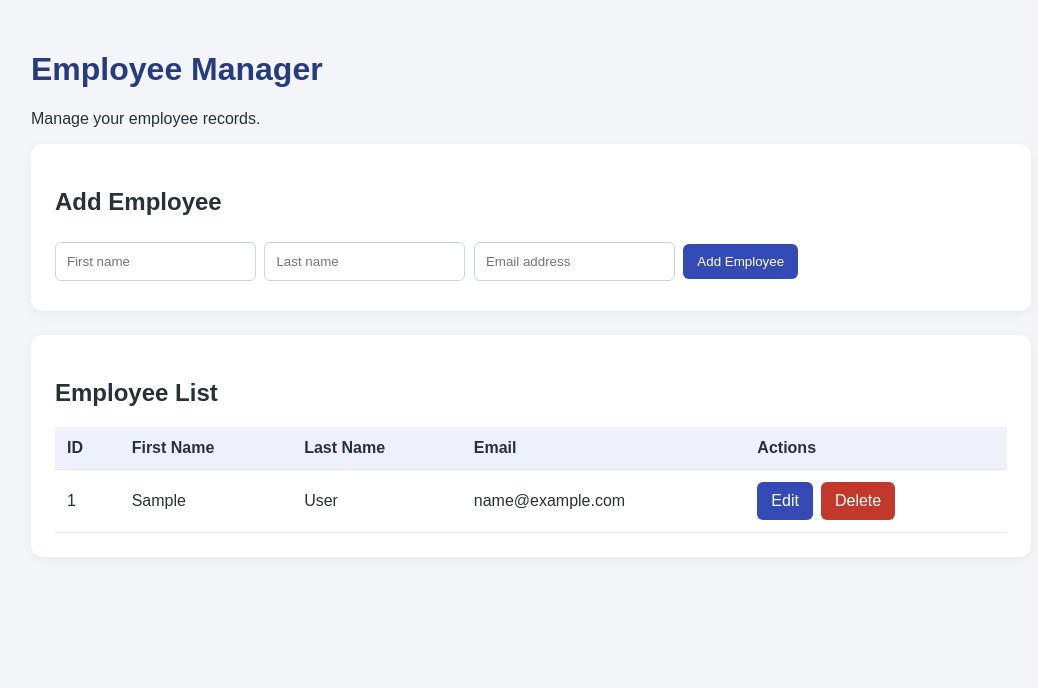
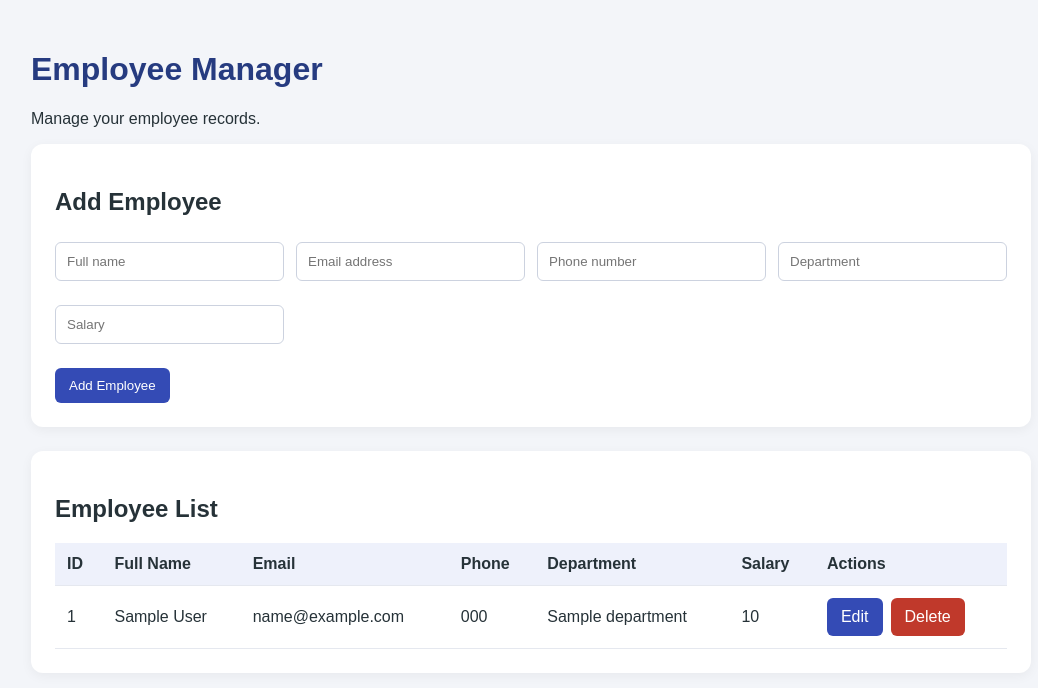
Before and after one commit to Gimhani06/-employee-manager-springboot1, a Spring app: template src/main/resources/templates/employees.html in a window 1280 px wide. Shown: the top 688 px of the page, without its empty margins (109-1147 px from the left). Run offline with Thymeleaf, Linux system fonts and the light colour scheme; the template is opened without the code that fills it: most values are stand-ins (such as "Sample title", 1, 10 or a date in 2020); data that the repository does not hold is empty.

Commit message:
Fix employee validation and startup configuration

```diff
--- a/pom.xml
+++ b/pom.xml
@@ -42,7 +42,10 @@
 			<groupId>org.springframework.boot</groupId>
 			<artifactId>spring-boot-starter-webmvc</artifactId>
 		</dependency>
-
+		<dependency>
+			<groupId>org.springframework.boot</groupId>
+			<artifactId>spring-boot-starter-thymeleaf</artifactId>
+		</dependency>
 		<dependency>
 			<groupId>org.springframework.boot</groupId>
 			<artifactId>spring-boot-devtools</artifactId>
@@ -75,7 +78,6 @@
 			<scope>test</scope>
 		</dependency>
 	</dependencies>
-
 	<build>
 		<plugins>
 			<plugin>
--- /dev/null
+++ b/postman/globals/workspace.globals.yaml
@@ -0,0 +1,2 @@
+name: Globals
+values: []
--- a/src/main/java/com/example/employeemanager/model/Employee.java
+++ b/src/main/java/com/example/employeemanager/model/Employee.java
@@ -33,6 +33,7 @@ public class Employee {
     @NotBlank(message = "Department is required")
     private String department;
 
+    @NotNull(message = "Salary is required")
     @Positive(message = "Salary must be greater than zero")
     private Double salary;
 }
--- a/src/main/resources/application.properties
+++ b/src/main/resources/application.properties
@@ -6,7 +6,5 @@ spring.datasource.password=
 # ---- JPA / Hibernate ----
 spring.jpa.hibernate.ddl-auto=update
 spring.jpa.show-sql=true
-# ---- Thymeleaf ---
-spring.thymeleaf.cache=false
 
-server.port=8081
+server.port=8084
--- a/src/main/resources/templates/employees.html
+++ b/src/main/resources/templates/employees.html
@@ -1,4 +1,3 @@
-
 <!DOCTYPE html>
 <html lang="en" xmlns:th="http://www.thymeleaf.org">
 <head>
@@ -25,10 +24,16 @@
             margin-bottom: 24px;
             box-shadow: 0 3px 12px #0000000d;
         }
+        .form-grid {
+            display: grid;
+            grid-template-columns: repeat(auto-fit, minmax(220px, 1fr));
+            gap: 12px;
+        }
         input {
             box-sizing: border-box;
+            width: 100%;
             padding: 11px;
-            margin: 6px 4px 6px 0;
+            margin: 6px 0;
             border: 1px solid #ccd2df;
             border-radius: 6px;
         }
@@ -72,20 +77,37 @@
            th:text="${errorMessage}"></p>
 
         <form th:action="@{/save}" th:object="${employee}" method="post">
-            <input type="text" th:field="*{firstName}"
-                   placeholder="First name" required>
-            <input type="text" th:field="*{lastName}"
-                   placeholder="Last name" required>
-            <input type="email" th:field="*{email}"
-                   placeholder="Email address" required>
+            <div class="form-grid">
+                <div>
+                    <input type="text" th:field="*{fullName}" placeholder="Full name" required>
+                    <div class="error" th:if="${#fields.hasErrors('fullName')}" th:errors="*{fullName}"></div>
+                </div>
+                <div>
+                    <input type="email" th:field="*{email}" placeholder="Email address" required>
+                    <div class="error" th:if="${#fields.hasErrors('email')}" th:errors="*{email}"></div>
+                </div>
+                <div>
+                    <input type="tel"
+                           th:field="*{phone}"
+                           placeholder="Phone number"
+                           required
+                           pattern="[0-9]{10}"
+                           maxlength="10"
+                           inputmode="numeric"
+                           title="Phone must contain exactly 10 digits">
+                    <div class="error" th:if="${#fields.hasErrors('phone')}" th:errors="*{phone}"></div>
+                </div>
+                <div>
+                    <input type="text" th:field="*{department}" placeholder="Department" required>
+                    <div class="error" th:if="${#fields.hasErrors('department')}" th:errors="*{department}"></div>
+                </div>
+                <div>
+                    <input type="number" step="0.01" th:field="*{salary}" placeholder="Salary" required>
+                    <div class="error" th:if="${#fields.hasErrors('salary')}" th:errors="*{salary}"></div>
+                </div>
+            </div>
+            <br>
             <button type="submit">Add Employee</button>
-
-            <div class="error" th:if="${#fields.hasErrors('firstName')}"
-                 th:errors="*{firstName}"></div>
-            <div class="error" th:if="${#fields.hasErrors('lastName')}"
-                 th:errors="*{lastName}"></div>
-            <div class="error" th:if="${#fields.hasErrors('email')}"
-                 th:errors="*{email}"></div>
         </form>
     </div>
 
@@ -95,32 +117,33 @@
             <thead>
             <tr>
                 <th>ID</th>
-                <th>First Name</th>
-                <th>Last Name</th>
+                <th>Full Name</th>
                 <th>Email</th>
+                <th>Phone</th>
+                <th>Department</th>
+                <th>Salary</th>
                 <th>Actions</th>
             </tr>
             </thead>
             <tbody>
             <tr th:each="emp : ${employees}">
                 <td th:text="${emp.id}"></td>
-                <td th:text="${emp.firstName}"></td>
-                <td th:text="${emp.lastName}"></td>
+                <td th:text="${emp.fullName}"></td>
                 <td th:text="${emp.email}"></td>
+                <td th:text="${emp.phone}"></td>
+                <td th:text="${emp.department}"></td>
+                <td th:text="${emp.salary}"></td>
                 <td>
                     <div class="actions">
-                        <a class="action"
-                           th:href="@{/edit/{id}(id=${emp.id})}">Edit</a>
-                        <a class="action delete"
-                           th:href="@{/delete/{id}(id=${emp.id})}"
-                           onclick="return confirm('Delete this employee?')">
+                        <a class="action" th:href="@{/edit/{id}(id=${emp.id})}">Edit</a>
+                        <a class="action delete" th:href="@{/delete/{id}(id=${emp.id})}" onclick="return confirm('Delete this employee?')">
                             Delete
                         </a>
                     </div>
                 </td>
             </tr>
             <tr th:if="${#lists.isEmpty(employees)}">
-                <td colspan="5">No employees added yet.</td>
+                <td colspan="7">No employees added yet.</td>
             </tr>
             </tbody>
         </table>
```
Also changed, not shown: src/main/java/com/example/employeemanager/controller/EmployeeController.java (+7 -13 lines), src/main/resources/templates/edit-employee.html (+42 -14 lines), .postman/resources.yaml (added).
